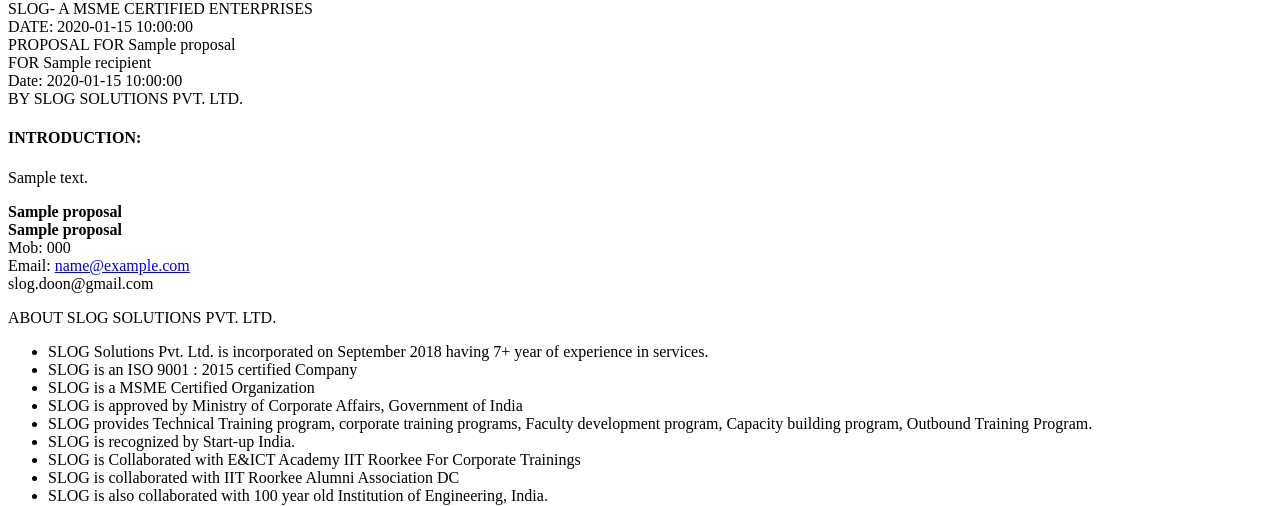
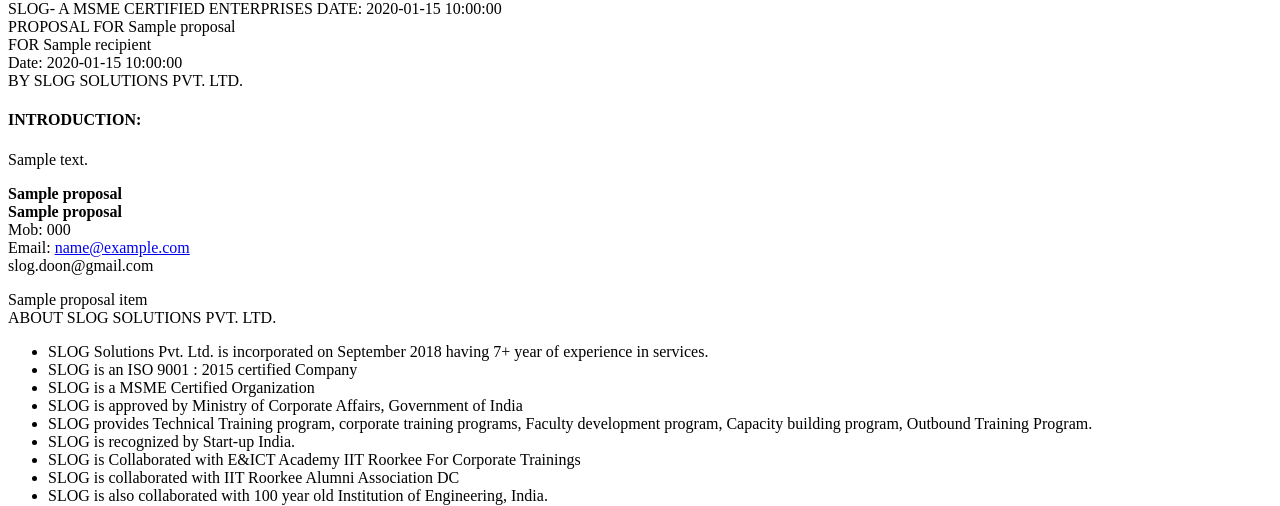
Before and after one commit to slogsolutions/Php_pg, a PHP site: template templates/proposal_pdf.php in a window 1280 px wide. Shown: the part 170-676 px from the top of the page. Run offline with PHP 8.4, Linux system fonts and the light colour scheme; the template is opened without the code that fills it: most values are stand-ins (such as "Sample title", 1, 10 or a date in 2020).

Commit message:
formatting

```diff
--- a/templates/proposal_pdf.php
+++ b/templates/proposal_pdf.php
@@ -45,13 +45,13 @@
         <img src="<?= $asset('assets/strip2.jpg') ?>" alt="bottom strip" class="strip-bottom"/>
       </div>
       <footer class="cover-footer">
-        <div class="footer-left">SLOG- A MSME CERTIFIED ENTERPRISES</div>
-        <div class="footer-right">DATE: <?= htmlspecialchars($proposal_data["date"]) ?></div>
+        <div class="footer-content">
+          <span class="footer-left">SLOG- A MSME CERTIFIED ENTERPRISES</span>
+          <span class="footer-right">DATE: <?= htmlspecialchars($proposal_data["date"]) ?></span>
+        </div>
       </footer>
     </div>
   </section>
-
-  <div class="page-break"></div>
 
   <!-- ===== Content pages: intro ===== -->
   <section class="page content">
@@ -102,10 +102,7 @@
     </div>
   </section>
 
-  <div class="page-break"></div>
-
   <!-- ===== DYNAMIC CONTENT PAGES ===== -->
-  <section class="page program-structure">
   <?php
   // Group items by page
   $currentPageItems = [];
@@ -113,29 +110,41 @@
       if (($item['type'] ?? 'content') === 'page') {
           // Render previous page items if any
           if (!empty($currentPageItems)) {
+              echo '<section class="page program-structure">';
               echo renderPageItems($currentPageItems);
-                echo '<div class="page-break"></div>';
+              echo '</section>';
           }
           $currentPageItems = [];
-            // Start new page with title
-            echo '<div class="page-title">' . htmlspecialchars($item['label'] ?? 'Untitled Page') . '</div>';
       } else {
           $currentPageItems[] = $item;
       }
   }
   // Render remaining items
   if (!empty($currentPageItems)) {
+      echo '<section class="page program-structure">';
       echo renderPageItems($currentPageItems);
+      echo '</section>';
   }
 
   function renderPageItems($items) {
       $output = '';
+      $hasPageTitle = false;
+
       foreach ($items as $item) {
           $label = trim((string)($item['label'] ?? ''));
           $rawBody = $item['body'] ?? '';
           $body = is_array($rawBody) ? $rawBody : (is_string($rawBody) ? json_decode($rawBody, true) : null);
           if (is_null($body) && is_string($rawBody)) $body = $rawBody;
           $kind = is_array($body) ? ($body['__kind'] ?? 'content') : null;
+
+          // Render page title if it exists and we haven't rendered one yet
+          if (!$hasPageTitle && !empty($label)) {
+              $unwantedTitles = ['Cover', 'AI', 'ML'];
+              if (!in_array($label, $unwantedTitles)) {
+                  $output .= '<div class="page-title">' . htmlspecialchars($label) . '</div>';
+                  $hasPageTitle = true;
+              }
+          }
 
           if ($kind === 'table' || $kind === 'key_value_table') {
               $output .= renderTable($body, $label);
@@ -152,12 +161,14 @@
       $title = $body['title'] ?? $label ?: 'Table';
 
       $output = '';
-        if (!empty($title)) {
-            $output .= '<h3>' . htmlspecialchars($title) . '</h3>';
-        }
 
       if (!empty($rows)) {
           $output .= '<table class="proposal-table">';
+
+          // Add table caption for title with green background
+          if (!empty($title)) {
+              $output .= '<caption class="table-caption">' . htmlspecialchars($title) . '</caption>';
+          }
 
           if (count($cols) !== 2) {
               $output .= '<thead><tr>';
@@ -195,8 +206,11 @@
       $richText = (string)($body['richText'] ?? '');
 
       $output = '';
-        if ($subTitle !== '') {
-            $output .= '<h4>' . htmlspecialchars($subTitle) . '</h4>';
+
+      // Only show subtitle if it's not unwanted text and we haven't used it as page title
+      $unwantedSubtitles = ['AI', 'ML', 'Cover'];
+      if (!in_array($subTitle, $unwantedSubtitles) && !empty($subTitle) && $subTitle !== $label) {
+          $output .= '<h4 class="content-subtitle">' . htmlspecialchars($subTitle) . '</h4>';
       }
 
       // Convert text to bullet points like Django version
@@ -209,17 +223,15 @@
               }
           }
           $output .= '</ul>';
-        } else {
+      } else if (!empty(trim($richText))) {
           $output .= '<div class="content-text">' . nl2br(htmlspecialchars($richText)) . '</div>';
       }
 
       return $output;
   }
   ?>
-  </section>
 
   <?php if (!empty($proposal_data['include_about'])): ?>
-    <div class="page-break"></div>
     <section class="page about">
       <div class="about-header">
         ABOUT SLOG SOLUTIONS PVT. LTD.
@@ -246,7 +258,6 @@
   <?php endif; ?>
 
   <?php if (!empty($proposal_data['include_technologies'])): ?>
-    <div class="page-break"></div>
     <section class="page technologies">
       <div class="technologies-title">
         TECHNOLOGIES OFFERED BY SLOG SOLUTIONS PVT. LTD.
```
Also changed, not shown: public/assets/editor.js, public/assets/pdf.css, 2 other files. Lines whose indentation alone changed are shown as unchanged.
